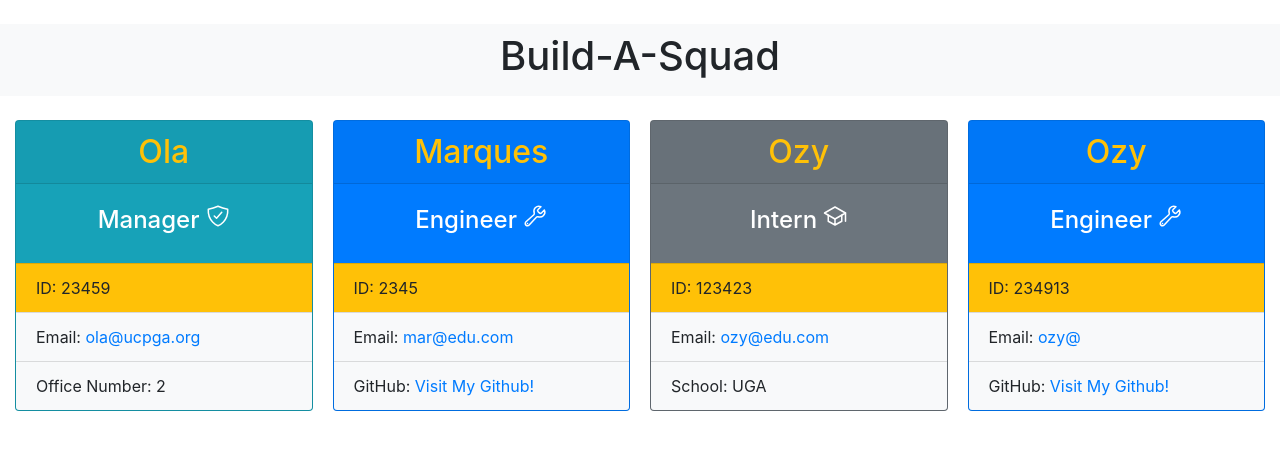
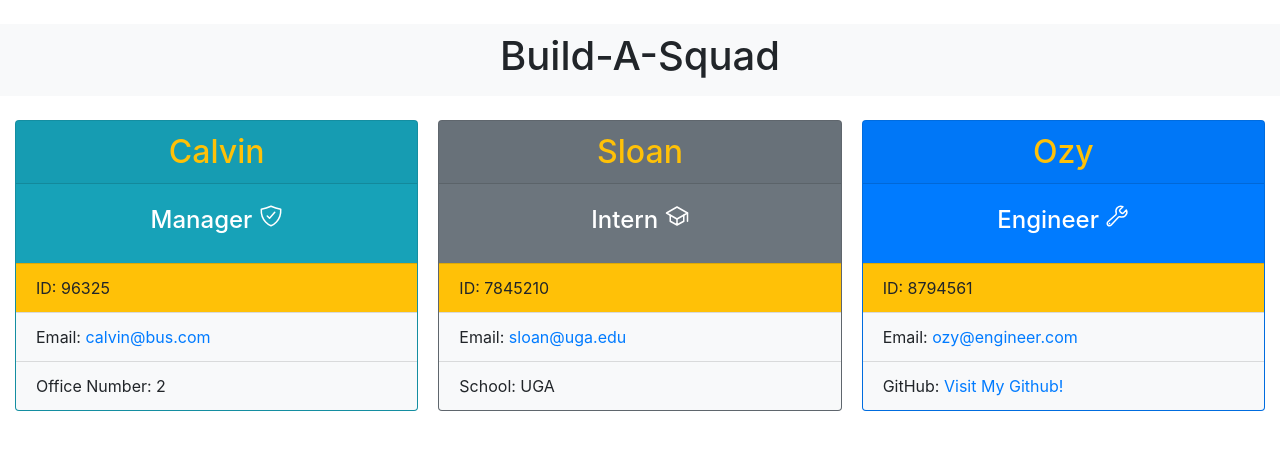
Before and after one commit to alexozy/team-profile-generator, a website: page dist/newIndex.html in a window 1280 px wide. Drawn offline with nearby package versions, Linux system fonts and the light colour scheme; files that its build step writes are made by us from their sources.

Commit message:
completed readme; added screencastify link, mockup photo and final things before submission

```diff
--- a/dist/newIndex.html
+++ b/dist/newIndex.html
@@ -25,43 +25,28 @@
 
 
     <div class="card bg-info">
-        <h2 class="card-header text-center text-warning"> Ola </h2>
+        <h2 class="card-header text-center text-warning"> Calvin </h2>
             <h4 class="card-body text-center text-white">Manager
                 <span>
                     <ion-icon name="shield-checkmark-outline"></ion-icon>
                 </span>
             </h4>
-                <div class="card-footer bg-warning"> ID: 23459 </div>
-                <div class="card-footer bg-light"> Email: <a href ="mailto:ola@ucpga.org"> ola@ucpga.org</a></div>
+                <div class="card-footer bg-warning"> ID: 96325 </div>
+                <div class="card-footer bg-light"> Email: <a href ="mailto:calvin@bus.com"> calvin@bus.com</a></div>
                 <div class="card-footer bg-light"> Office Number: 2 </div>
     </div>
 
 
 
-<div class="card bg-primary">
-    <h2 class="card-header text-center text-warning"> Marques </h2>
-        <h4 class="card-body text-center text-white"> Engineer
-            <span>
-            <ion-icon name="build-outline"></ion-icon>
-            </span>
-        </h4>
-            <div class="card-footer bg-warning"> ID: 2345 </div>
-            <div class="card-footer bg-light"> Email: <a href =" mailto:mar@edu.com"> mar@edu.com </a></div>
-            <div class="card-footer bg-light"> GitHub: <a href="https://github.com/maivory12" target="_blank">Visit My Github!</a></div>
-
-</div>
-
-
-
 <div class="card bg-secondary">
-    <h2 class="card-header text-center text-warning"> Ozy </h2>
+    <h2 class="card-header text-center text-warning"> Sloan </h2>
         <h4 class="card-body text-center text-white"> Intern
             <span>
             <ion-icon name="school-outline"></ion-icon>
             </span>
         </h4>
-            <div class="card-footer bg-warning"> ID: 123423 </div>
-            <div class="card-footer bg-light"> Email: <a href ="mailto:ozy@edu.com">ozy@edu.com</a></div>
+            <div class="card-footer bg-warning"> ID: 7845210 </div>
+            <div class="card-footer bg-light"> Email: <a href ="mailto:sloan@uga.edu">sloan@uga.edu</a></div>
             <div class="card-footer bg-light"> School: UGA </div>
 </div>
 
@@ -74,8 +59,8 @@
             <ion-icon name="build-outline"></ion-icon>
             </span>
         </h4>
-            <div class="card-footer bg-warning"> ID: 234913 </div>
-            <div class="card-footer bg-light"> Email: <a href =" mailto:ozy@"> ozy@ </a></div>
+            <div class="card-footer bg-warning"> ID: 8794561 </div>
+            <div class="card-footer bg-light"> Email: <a href =" mailto:ozy@engineer.com"> ozy@engineer.com </a></div>
             <div class="card-footer bg-light"> GitHub: <a href="https://github.com/alexozy" target="_blank">Visit My Github!</a></div>
 
 </div>
```
Also changed, not shown: README.md, assets/images/127.0.0.1_5500_dist_newIndex.html.png (added).
